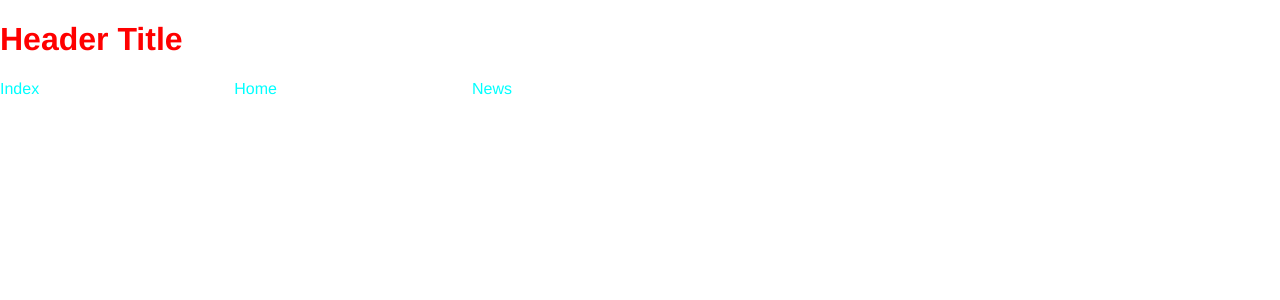
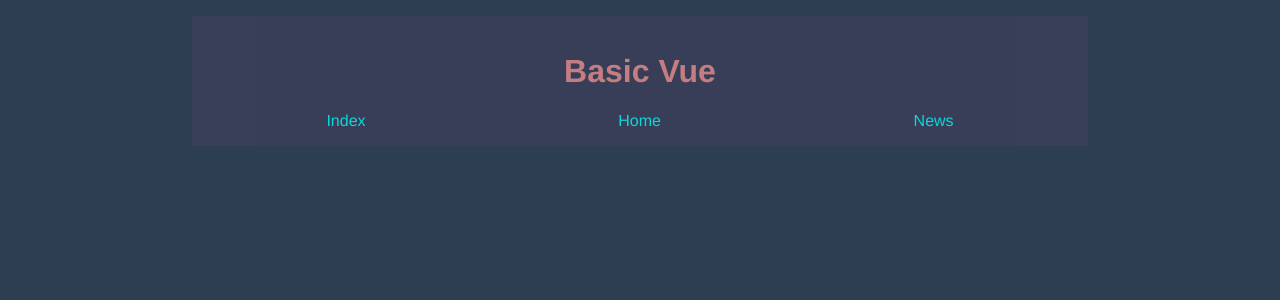
Before and after one commit to ok1a/basic-vue, a Vue app in the folder basic-vue/: page /#/2 in a window 1280 px wide. Before the commit this address led to /#/2. Shown: the top 300 px of the page. Built offline with nearby package versions, Linux system fonts and the light colour scheme.

Commit message:
Had extra time, went back and added styling. Also removed utilizations.md and moved content to readme. Updated readme.

```diff
--- a/basic-vue/src/App.vue
+++ b/basic-vue/src/App.vue
@@ -17,10 +17,17 @@ export default {
 </script>
 
 <style>
+body {
+  background-color: #2c3e50;
+  opacity: 0.8;
+}
+
 #app {
   font-family: Avenir, Helvetica, Arial, sans-serif;
   -webkit-font-smoothing: antialiased;
   -moz-osx-font-smoothing: grayscale;
-  color: #2c3e50;
+  /* color: #2c3e50; */
+  width: 70%;
+  margin: 0 auto;
 }
 </style>
--- a/basic-vue/src/components/Button.vue
+++ b/basic-vue/src/components/Button.vue
@@ -19,7 +19,12 @@ export default {
 
 <style scoped>
 button {
-  color: red;
+  padding: 0.3rem 0.7rem;
+  border: none;
+  background-color: azure;
+  color: rgba(30, 148, 142, 0.993);
   font-weight: 700;
+  text-align: center;
+  font-size: 1.3rem;
 }
 </style>
--- a/basic-vue/src/components/Header.vue
+++ b/basic-vue/src/components/Header.vue
@@ -1,6 +1,6 @@
 <template>
   <div class="Header">
-    <h1>Header Title</h1>
+    <h1>Basic Vue</h1>
     <Navigation />
   </div>
 </template>
@@ -15,7 +15,17 @@ export default {
 </script>
 
 <style scoped>
+.Header {
+  background-color: rgba(113, 66, 119, 0.25);
+  margin: 1rem auto;
+  padding: 1rem 0;
+  display: flex;
+  flex-direction: column;
+  justify-content: center;
+  align-content: center;
+  align-items: center;
+}
 h1 {
-  color: red;
+  color: rgb(235, 142, 142);
 }
 </style>
--- a/basic-vue/src/components/Navigation.vue
+++ b/basic-vue/src/components/Navigation.vue
@@ -16,7 +16,7 @@ export default {
 .Navigation {
   display: flex;
   justify-content: space-between;
-  width: 40%;
+  width: 70%;
 }
 
 .navLink {
--- a/basic-vue/src/components/Page.vue
+++ b/basic-vue/src/components/Page.vue
@@ -1,7 +1,12 @@
 <template>
   <div class="Page">
     <h3>On a page!</h3>
-    <h4>Which page? {{ pageName }}</h4>
+    <h4>
+      Which page?
+      <span>
+        {{ pageName }}
+      </span>
+    </h4>
     <Button />
   </div>
 </template>
@@ -21,7 +26,14 @@ export default {
 </script>
 
 <style scoped>
-.h4 {
+h3,
+h4 {
+  color: rgb(223, 223, 213);
+}
+span {
+  color: pink;
+}
+#HomePage .Page h4 span {
   color: yellow;
 }
 </style>
--- a/basic-vue/src/router.js
+++ b/basic-vue/src/router.js
@@ -4,8 +4,8 @@ import VueRouter from 'vue-router';
 Vue.use(VueRouter);
 
 // route imports
+import HomePage from './views/Home.vue';
 import NewsPage from './views/News.vue';
-import HomePage from './views/Home.vue';
 
 const routes = [
   {
```
Also changed, not shown: 2 other files (tests, documents, lock files or other folders).
